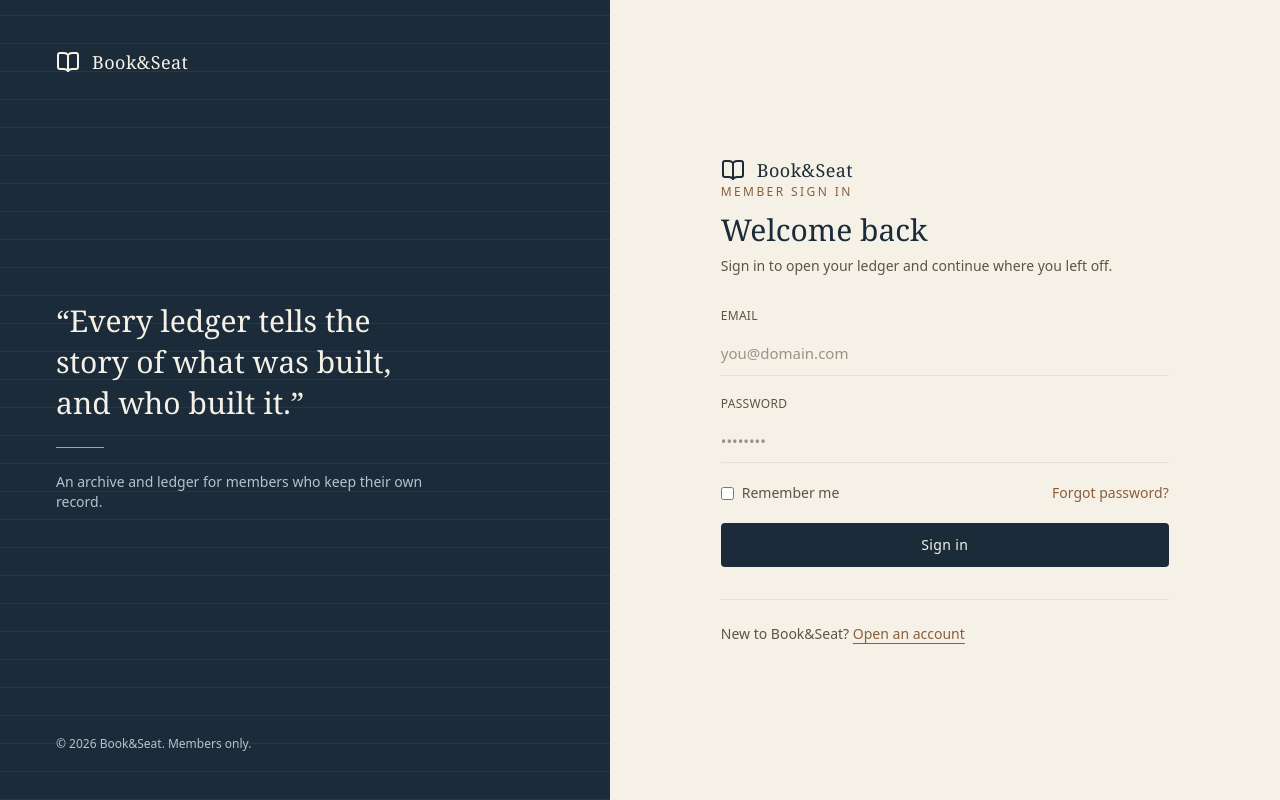
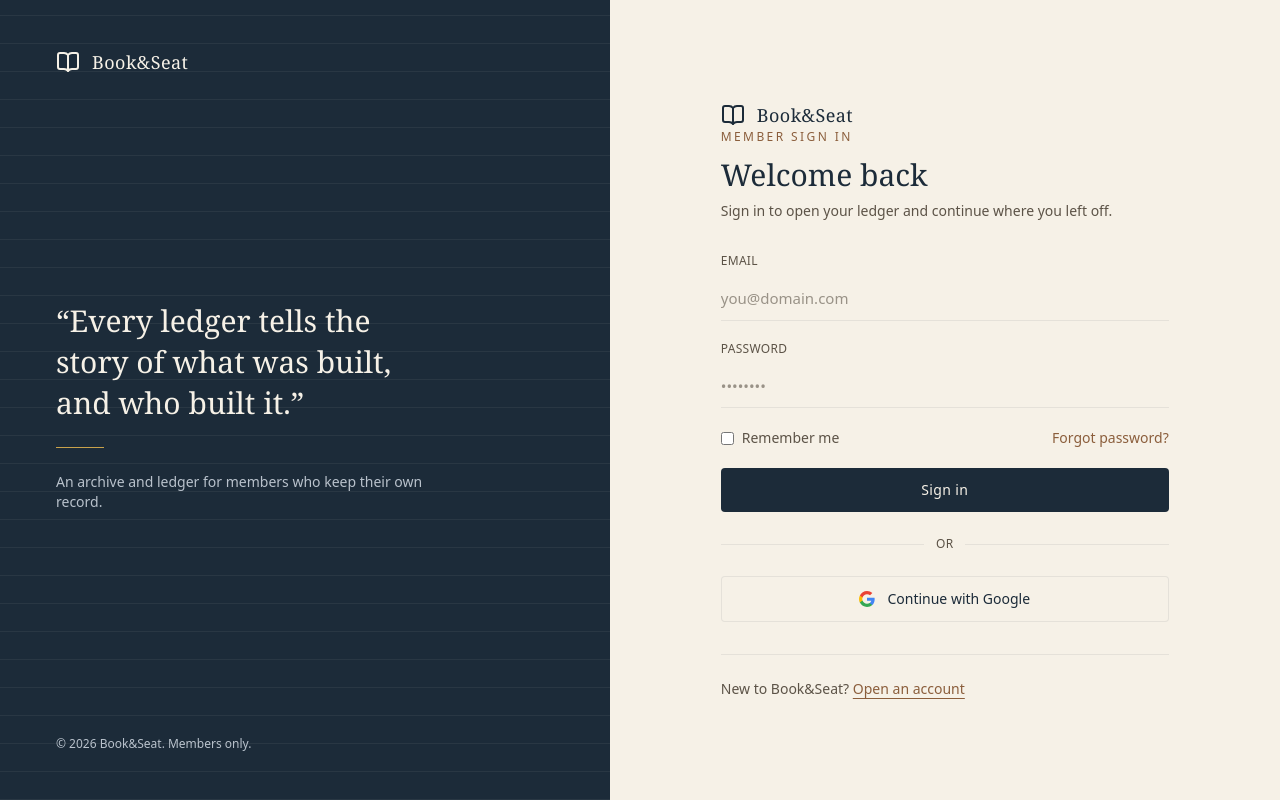
Before and after one commit to brunogithub22/Book-Seat-Overview, a Next.js app: page /login in a window 1280 px wide. Built offline with nearby package versions, Linux system fonts and the light colour scheme.

Commit message:
Check the google auth

```diff
--- a/app/(view)/(auth)/login/page.tsx
+++ b/app/(view)/(auth)/login/page.tsx
@@ -3,18 +3,16 @@ import Link from "next/link";
 import { AuthShell } from "@/components/features/auth/AuthShell";
 import { Field } from "@/components/ui/form/Field";
 import { Button } from "@/components/ui/form/Button";
-import { useState} from 'react';
+import { useState } from 'react';
 import { useRouter } from 'next/navigation';
-import { signin,checkAccountType,redirectToGoogleSignIn } from "./action";
+import { signin, checkAccountType, redirectToGoogleSignIn } from "./action";
 import ErrorToast from "@/components/features/auth/ErrorTost";
-
 
 export default function LoginPage() {
 
   const router = useRouter();
   const [error, setError] = useState<string | null>(null);
   const [loading, setLoading] = useState(false);
-
 
   async function handleSubmit(formData: FormData) {
     setError(null);
@@ -29,7 +27,7 @@ export default function LoginPage() {
 
       if (isGoogle) {
         redirectToGoogleSignIn(); // page navigates away — nothing after this runs
-        } else  {
+      } else {
         await signin({
           email: formData.get("email") as string,
           password: formData.get("password") as string,
@@ -81,23 +79,55 @@ export default function LoginPage() {
             {loading ? "Signing in..." : "Sign in"}
           </Button>
         </form>
+
+        {/* Divider */}
+        <div className="my-6 flex items-center gap-3">
+          <div className="h-px flex-1 bg-border" />
+          <span className="text-xs uppercase tracking-wide text-ink-muted">or</span>
+          <div className="h-px flex-1 bg-border" />
+        </div>
+
+        {/* Google button — full width, same footprint as the primary Button */}
+        <button
+          type="button"
+          onClick={redirectToGoogleSignIn}
+          disabled={loading}
+          className="flex w-full items-center justify-center gap-3 rounded-sm border border-border bg-surface px-6 py-3 text-sm font-medium text-ink transition-colors hover:border-leather hover:text-leather disabled:opacity-50 disabled:cursor-not-allowed"
+        >
+          <svg className="h-4 w-4 flex-shrink-0" viewBox="0 0 24 24" aria-hidden="true">
+            <path
+              fill="#4285F4"
+              d="M23.49 12.27c0-.79-.07-1.54-.2-2.27H12v4.51h6.47c-.28 1.48-1.13 2.73-2.4 3.58v2.98h3.88c2.27-2.09 3.54-5.17 3.54-8.8z"
+            />
+            <path
+              fill="#34A853"
+              d="M12 24c3.24 0 5.95-1.07 7.93-2.91l-3.88-2.98c-1.08.72-2.45 1.15-4.05 1.15-3.12 0-5.76-2.1-6.7-4.93H1.29v3.07C3.26 21.3 7.31 24 12 24z"
+            />
+            <path
+              fill="#FBBC05"
+              d="M5.3 14.33c-.24-.72-.38-1.49-.38-2.28s.14-1.56.38-2.28V6.7H1.29A11.96 11.96 0 000 12.05c0 1.93.46 3.76 1.29 5.35l4.01-3.07z"
+            />
+            <path
+              fill="#EA4335"
+              d="M12 4.75c1.76 0 3.34.61 4.58 1.8l3.44-3.44C17.94 1.19 15.24 0 12 0 7.31 0 3.26 2.7 1.29 6.7l4.01 3.07C6.24 6.85 8.88 4.75 12 4.75z"
+            />
+          </svg>
+          Continue with Google
+        </button>
       </AuthShell>
 
-    {/* Loading Overlay Modal - Visible WHILE account is being created */}
+      {/* Loading Overlay Modal */}
       {loading && (
         <div className="fixed inset-0 z-50 flex items-center justify-center bg-black/50 backdrop-blur-sm animate-in fade-in duration-200">
           <div className="flex flex-col items-center justify-center rounded-2xl bg-white p-8 shadow-2xl text-center max-w-xs w-full mx-4">
-
-        {/* Modern Gradient Spinner */}
             <div className="relative flex items-center justify-center mb-4">
               <div className="h-14 w-14 rounded-full border-4 border-slate-100 border-t-blue-600 border-r-blue-600 animate-spin" />
             </div>
-
             <h3 className="text-lg font-semibold text-gray-900 animate-pulse">
               Creating your account...
             </h3>
             <p className="mt-1 text-xs text-gray-500">
-          Encrypting password & generating credentials
+              Encrypting password &amp; generating credentials
             </p>
           </div>
         </div>
--- a/app/(view)/(main)/auth/page.tsx
+++ b/app/(view)/(main)/auth/page.tsx
@@ -18,9 +18,7 @@ export default function HomePage() {
   const [checking, setChecking] = useState(false);
   const [pendingUser, setPendingUser] = useState<AuthUser | null>(null);
 
-  function googleSignIn(){
-    window.location.href = `${process.env.NEXT_PUBLIC_API_URL}/api/auth/google/signin`;
-  }
+
 
   async function handleClick() {
     setChecking(true);
@@ -80,32 +78,7 @@ export default function HomePage() {
               </Button>
             </div>
 
-            <div className="mt-4 flex flex-wrap items-center gap-4">
-              <button
-                onClick={googleSignIn}
-                className="flex items-center gap-3 rounded-sm border border-border bg-surface px-6 py-3 text-ink font-medium text-ink transition-colors hover:border-leather hover:text-leather"
-              >
-                <svg className="h-4 w-4" viewBox="0 0 24 24" aria-hidden="true">
-                  <path
-                    fill="#4285F4"
-                    d="M23.49 12.27c0-.79-.07-1.54-.2-2.27H12v4.51h6.47c-.28 1.48-1.13 2.73-2.4 3.58v2.98h3.88c2.27-2.09 3.54-5.17 3.54-8.8z"
-                  />
-                  <path
-                    fill="#34A853"
-                    d="M12 24c3.24 0 5.95-1.07 7.93-2.91l-3.88-2.98c-1.08.72-2.45 1.15-4.05 1.15-3.12 0-5.76-2.1-6.7-4.93H1.29v3.07C3.26 21.3 7.31 24 12 24z"
-                  />
-                  <path
-                    fill="#FBBC05"
-                    d="M5.3 14.33c-.24-.72-.38-1.49-.38-2.28s.14-1.56.38-2.28V6.7H1.29A11.96 11.96 0 000 12.05c0 1.93.46 3.76 1.29 5.35l4.01-3.07z"
-                  />
-                  <path
-                    fill="#EA4335"
-                    d="M12 4.75c1.76 0 3.34.61 4.58 1.8l3.44-3.44C17.94 1.19 15.24 0 12 0 7.31 0 3.26 2.7 1.29 6.7l4.01 3.07C6.24 6.85 8.88 4.75 12 4.75z"
-                  />
-                </svg>
-                Continue with Google
-              </button>
-            </div>
+
           </div>
 
           {/* Decorative brand panel */}
```
Lines whose indentation alone changed are shown as unchanged.
